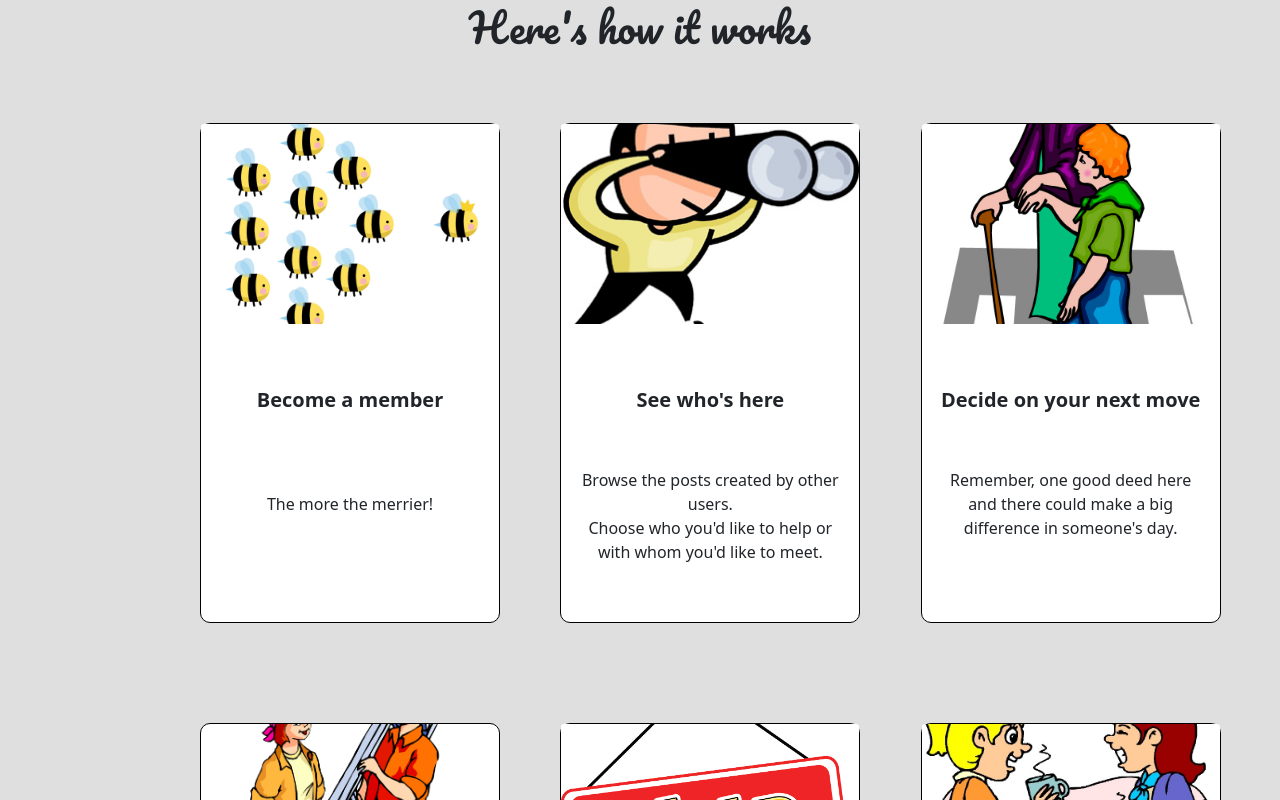
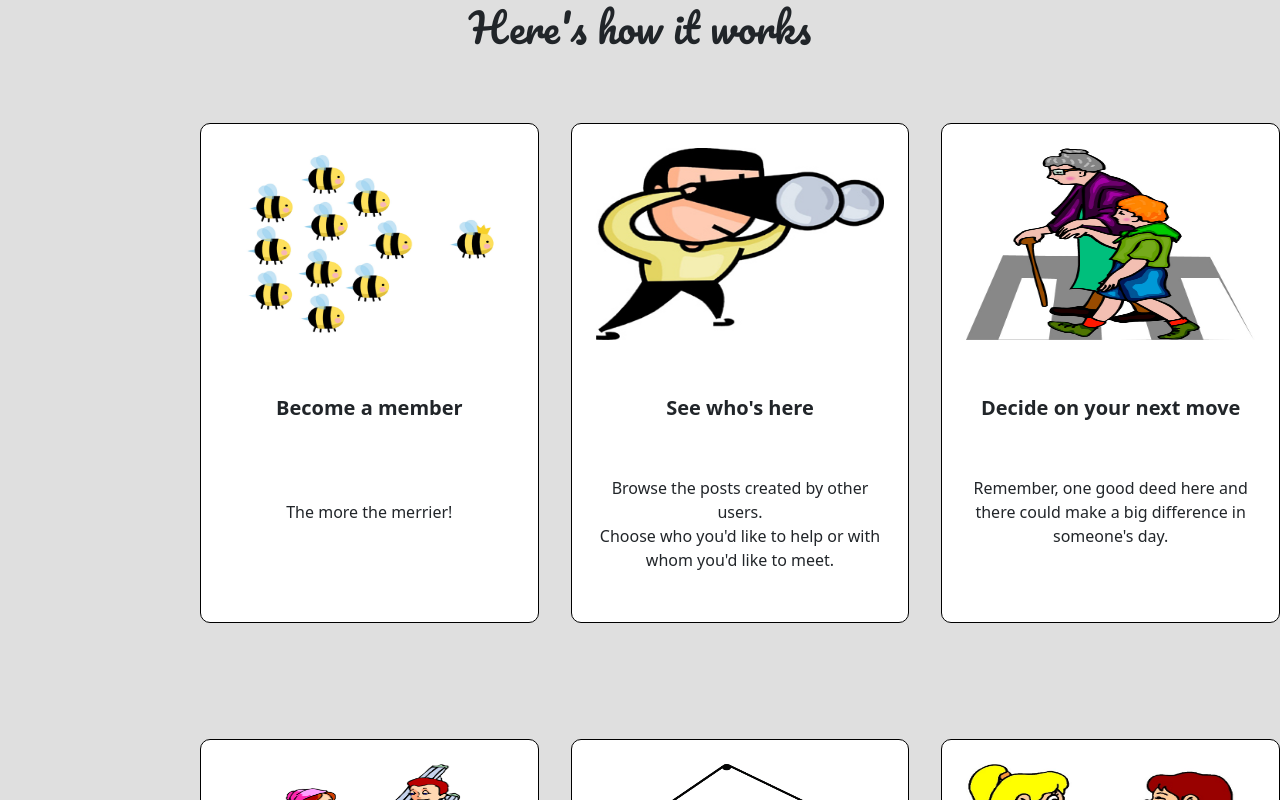
Before and after one commit to Andrea-Brezanova/deeder, a React (Create React App) app in the folder frontend/: page / in a window 1280 px wide. Shown: the part 1940-2740 px from the top of the page. Built offline with nearby package versions, Linux system fonts and the light colour scheme.

Commit message:
fixed card images

```diff
--- a/frontend/src/App.css
+++ b/frontend/src/App.css
@@ -232,7 +232,7 @@ button:hover {
   grid-template-columns: 1fr 1fr 1fr;
   justify-content: center;
   padding-left: 200px;
-  gap: 1px;
+  gap: 2rem;
 }
 
 .how-it-works {
@@ -243,8 +243,9 @@ button:hover {
 }
 
 .card-img-top {
-  object-fit: cover;
-  height: 200px;
+  width: 50%;
+  height: 30vh;
+  padding: 1.5rem;
 }
 
 .card-title {
@@ -256,10 +257,14 @@ button:hover {
   flex-direction: column;
   border: 1px solid black;
   background-color: white;
-  gap: 3rem;
+  gap: 1rem;
   border-radius: 10px;
   height: 500px;
-  width: 300px;
+  width: 400;
+}
+
+.card-body {
+  padding-bottom: 5px;
 }
 
 /* MAIN BODY */
@@ -430,7 +435,7 @@ textarea {
   justify-content: space-around;
   flex-direction: row;
   padding-top: 25px;
- padding-bottom: 20px;;
+  padding-bottom: 20px;
 }
 
 .main-footer a {
@@ -464,7 +469,6 @@ textarea {
   margin-top: 20px;
 }
 
-
 .fa:hover {
   opacity: 0.7;
   font-size: 30px;
@@ -484,5 +488,18 @@ textarea {
 .copyright {
   color: white;
   padding: 25px 0px 30px 0px;
-  border-top: 0.20rem dotted white;
+  border-top: 0.2rem dotted white;
 }
+
+/* POSTS RENDERED LIST */
+
+.result-container {
+  display: grid;
+  grid-template-columns: repeat(auto-fit, minmax(250px, 1fr));
+}
+
+.hearts {
+  width: 25%;
+  height: 7vh;
+  object-fit: cover;
+}
--- a/frontend/src/App.js
+++ b/frontend/src/App.js
@@ -14,7 +14,7 @@ import GetHelp from "./Components/GetHelp";
 import OfferCompany from "./Components/OfferCompany";
 import GetCompany from "./Components/GetCompany";
 import NoPage from "./Components/NoPage";
-import SearchBar from "./Components/SearchBar";
+import SearchBar from "./Components/Checkboxes";
 
 function App() {
   return (
--- a/frontend/src/Components/AllPosts.js
+++ b/frontend/src/Components/AllPosts.js
@@ -1,7 +1,7 @@
 import React from "react";
 import { useState, useEffect } from "react";
 import axios from "axios";
-import SearchBar from "../Components/SearchBar";
+import Checkboxes from "../Components/Checkboxes";
 import OnePost from "../Components/OnePost";
 
 function AllPosts() {
@@ -29,7 +29,7 @@ function AllPosts() {
   return (
     <div>
       <div className="all-posts">
-        <SearchBar />
+        <Checkboxes />
       </div>
       <div className="result-container" >
         {posts &&
--- a/frontend/src/Components/OnePost.js
+++ b/frontend/src/Components/OnePost.js
@@ -6,7 +6,8 @@ function OnePost({post}) {
    <p>{post.author.userName}</p>
     <p>{post.body}</p>
     <p>{post.date}</p>
-    {/* <p>{post.subcategory.name && post.subcategory.name}</p>  */}
+    {/* <p>{post.subcategory.name ? post.subcategory.name : ""}</p>  */}
+    <img className="hearts" src={'./Images/heart.gif'} alt="" />
     </div>
   );
 }
```
Also changed, not shown: frontend/src/Components/Checkboxes.js (renamed from frontend/src/Components/SearchBar.js).
